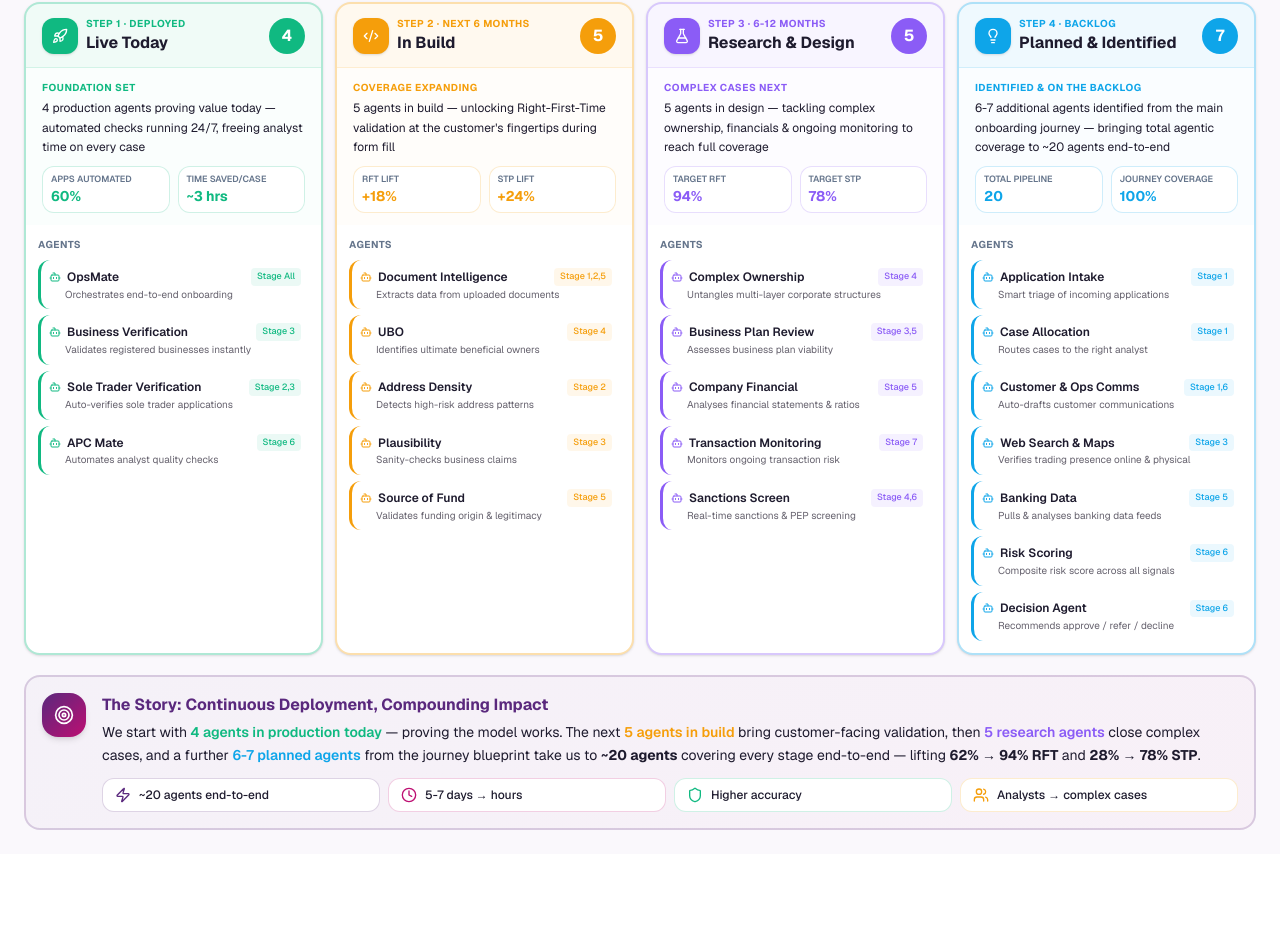
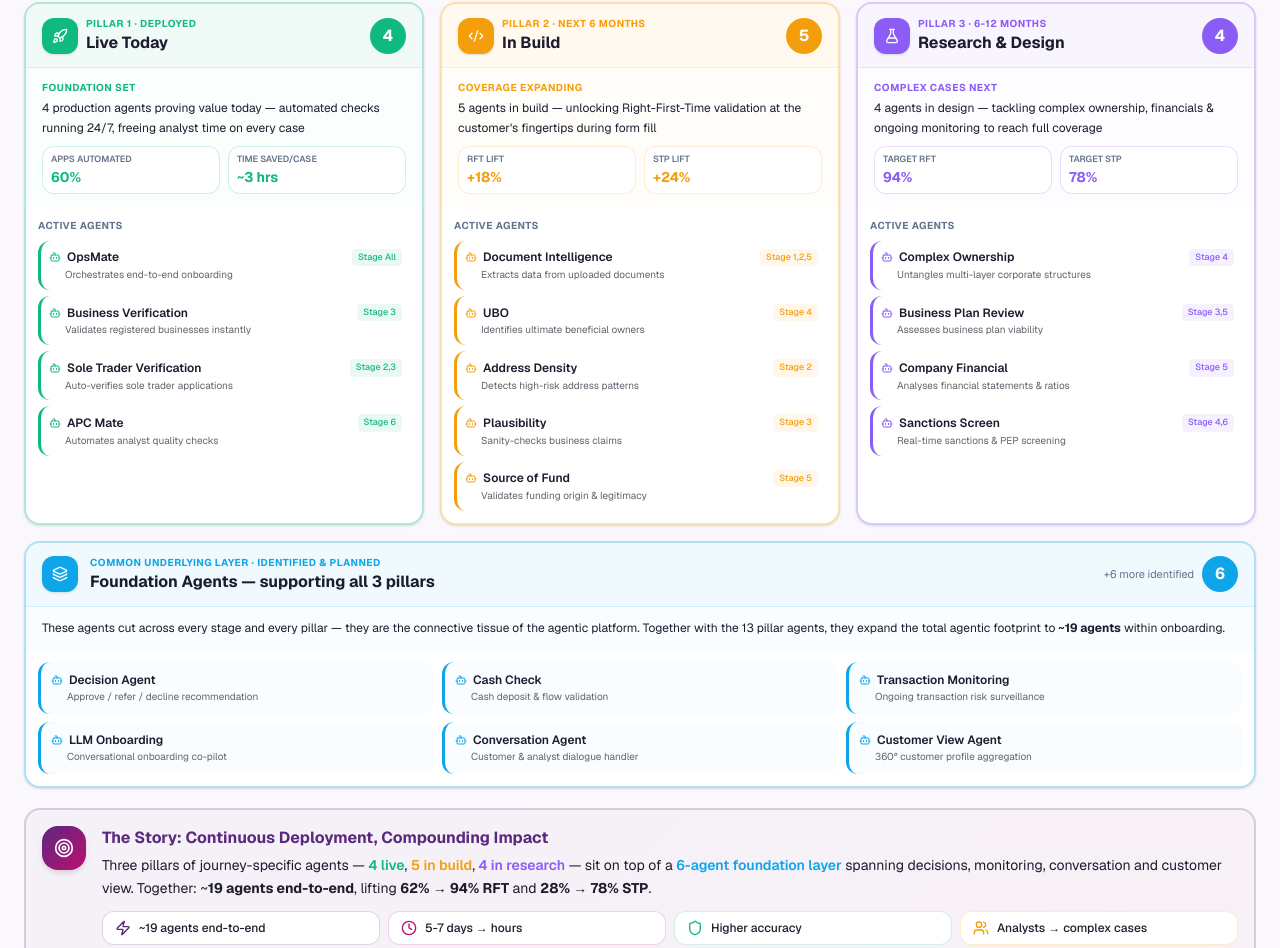
Before and after one commit to freakymind/commercial-onboarding-agentic, a Next.js app: page /story in a window 1280 px wide. Shown: the part 301-1249 px from the top of the page. Before the commit the page ends 1155 px from the top, so only its background shows below. Built offline with nearby package versions, Linux system fonts and the light colour scheme.

Commit message:
feat: enhance layout with foundation layer and executive summary
Add cross-cutting agents foundation band and update executive summary.

```diff
--- a/components/agent-story.tsx
+++ b/components/agent-story.tsx
@@ -4,7 +4,6 @@ import {
   Rocket,
   Code2,
   FlaskConical,
-  Lightbulb,
   Bot,
   Clock,
   Shield,
@@ -13,6 +12,7 @@ import {
   ArrowRight,
   Target,
   Zap,
+  Layers,
 } from "lucide-react"
 
 const NW = {
@@ -21,7 +21,7 @@ const NW = {
   live: "#10b981",
   dev: "#f59e0b",
   research: "#8b5cf6",
-  planned: "#0ea5e9",
+  foundation: "#0ea5e9",
   bg: "#faf8fc",
   text: "#1e1b2e",
   muted: "#64748b",
@@ -38,7 +38,7 @@ const JOURNEY_STAGES = [
   { id: 7, label: "TM Setup" },
 ]
 
-/* ---------- Agents grouped by status, with stage coverage ---------- */
+/* ---------- 3 Pillars: Active agents working today / next / later ---------- */
 const LIVE_AGENTS = [
   { name: "OpsMate", impact: "Orchestrates end-to-end onboarding", stages: [1, 2, 3, 4, 5, 6, 7] },
   { name: "Business Verification", impact: "Validates registered businesses instantly", stages: [3] },
@@ -58,19 +58,17 @@ const RESEARCH_AGENTS = [
   { name: "Complex Ownership", impact: "Untangles multi-layer corporate structures", stages: [4] },
   { name: "Business Plan Review", impact: "Assesses business plan viability", stages: [3, 5] },
   { name: "Company Financial", impact: "Analyses financial statements & ratios", stages: [5] },
-  { name: "Transaction Monitoring", impact: "Monitors ongoing transaction risk", stages: [7] },
   { name: "Sanctions Screen", impact: "Real-time sanctions & PEP screening", stages: [4, 6] },
 ]
 
-/* ---------- Planned / Identified agents (from main journey) ---------- */
-const PLANNED_AGENTS = [
-  { name: "Application Intake", impact: "Smart triage of incoming applications", stages: [1] },
-  { name: "Case Allocation", impact: "Routes cases to the right analyst", stages: [1] },
-  { name: "Customer & Ops Comms", impact: "Auto-drafts customer communications", stages: [1, 6] },
-  { name: "Web Search & Maps", impact: "Verifies trading presence online & physical", stages: [3] },
-  { name: "Banking Data", impact: "Pulls & analyses banking data feeds", stages: [5] },
-  { name: "Risk Scoring", impact: "Composite risk score across all signals", stages: [6] },
-  { name: "Decision Agent", impact: "Recommends approve / refer / decline", stages: [6] },
+/* ---------- Foundation / Underlying agents that span the platform ---------- */
+const FOUNDATION_AGENTS = [
+  { name: "Decision Agent", impact: "Approve / refer / decline recommendation" },
+  { name: "Cash Check", impact: "Cash deposit & flow validation" },
+  { name: "Transaction Monitoring", impact: "Ongoing transaction risk surveillance" },
+  { name: "LLM Onboarding", impact: "Conversational onboarding co-pilot" },
+  { name: "Conversation Agent", impact: "Customer & analyst dialogue handler" },
+  { name: "Customer View Agent", impact: "360° customer profile aggregation" },
 ]
 
 const PHASE_IMPACT = {
@@ -95,24 +93,18 @@ const PHASE_IMPACT = {
   research: {
     headline: "Complex cases next",
     statement:
-      "5 agents in design — tackling complex ownership, financials & ongoing monitoring to reach full coverage",
+      "4 agents in design — tackling complex ownership, financials & ongoing monitoring to reach full coverage",
     metrics: [
       { label: "Target RFT", value: "94%" },
       { label: "Target STP", value: "78%" },
     ],
   },
-  planned: {
-    headline: "Identified & on the backlog",
-    statement:
-      "6-7 additional agents identified from the main onboarding journey — bringing total agentic coverage to ~20 agents end-to-end",
-    metrics: [
-      { label: "Total pipeline", value: "20" },
-      { label: "Journey coverage", value: "100%" },
-    ],
-  },
 }
 
 export function AgentStory() {
+  const totalActive = LIVE_AGENTS.length + DEV_AGENTS.length + RESEARCH_AGENTS.length
+  const totalAll = totalActive + FOUNDATION_AGENTS.length
+
   return (
     <div className="min-h-screen p-6" style={{ background: NW.bg }}>
       <div className="mx-auto max-w-7xl">
@@ -146,7 +138,6 @@ export function AgentStory() {
               <Legend color={NW.live} label="Live" />
               <Legend color={NW.dev} label="In Build" />
               <Legend color={NW.research} label="Research" />
-              <Legend color={NW.planned} label="Planned" />
             </div>
           </div>
 
@@ -155,7 +146,6 @@ export function AgentStory() {
               const liveCount = LIVE_AGENTS.filter((a) => a.stages.includes(stage.id)).length
               const devCount = DEV_AGENTS.filter((a) => a.stages.includes(stage.id)).length
               const researchCount = RESEARCH_AGENTS.filter((a) => a.stages.includes(stage.id)).length
-              const plannedCount = PLANNED_AGENTS.filter((a) => a.stages.includes(stage.id)).length
               return (
                 <div key={stage.id} className="flex flex-1 items-center">
                   <div className="flex flex-1 flex-col items-center">
@@ -175,7 +165,6 @@ export function AgentStory() {
                       {liveCount > 0 && <Dot color={NW.live} count={liveCount} />}
                       {devCount > 0 && <Dot color={NW.dev} count={devCount} />}
                       {researchCount > 0 && <Dot color={NW.research} count={researchCount} />}
-                      {plannedCount > 0 && <Dot color={NW.planned} count={plannedCount} />}
                     </div>
                   </div>
                   {i < JOURNEY_STAGES.length - 1 && (
@@ -187,8 +176,8 @@ export function AgentStory() {
           </div>
         </div>
 
-        {/* Four Phase Columns - Story Progression */}
-        <div className="grid gap-3 lg:grid-cols-4">
+        {/* Three Pillar Columns - Active agents working */}
+        <div className="grid gap-4 lg:grid-cols-3">
           <PhaseColumn
             phase="Live Today"
             phaseLabel="Deployed"
@@ -216,15 +205,74 @@ export function AgentStory() {
             impact={PHASE_IMPACT.research}
             stepNum={3}
           />
-          <PhaseColumn
-            phase="Planned & Identified"
-            phaseLabel="Backlog"
-            color={NW.planned}
-            icon={Lightbulb}
-            agents={PLANNED_AGENTS}
-            impact={PHASE_IMPACT.planned}
-            stepNum={4}
-          />
+        </div>
+
+        {/* Foundation Layer - cross-cutting agents underpinning the pillars */}
+        <div
+          className="mt-4 overflow-hidden rounded-2xl border-2 shadow-sm"
+          style={{ borderColor: `${NW.foundation}55`, background: "white" }}
+        >
+          <div
+            className="flex items-center justify-between px-4 py-3"
+            style={{ background: `${NW.foundation}10`, borderBottom: `1px solid ${NW.foundation}22` }}
+          >
+            <div className="flex items-center gap-3">
+              <div
+                className="flex size-9 items-center justify-center rounded-lg text-white shadow-sm"
+                style={{ background: NW.foundation }}
+              >
+                <Layers className="size-4" />
+              </div>
+              <div>
+                <div className="text-[10px] font-bold uppercase tracking-wider" style={{ color: NW.foundation }}>
+                  Common Underlying Layer · Identified & Planned
+                </div>
+                <div className="text-base font-bold" style={{ color: NW.text }}>
+                  Foundation Agents — supporting all 3 pillars
+                </div>
+              </div>
+            </div>
+            <div className="flex items-center gap-2">
+              <span className="text-[11px]" style={{ color: NW.muted }}>
+                +{FOUNDATION_AGENTS.length} more identified
+              </span>
+              <div
+                className="flex size-9 items-center justify-center rounded-full font-bold text-white"
+                style={{ background: NW.foundation }}
+              >
+                {FOUNDATION_AGENTS.length}
+              </div>
+            </div>
+          </div>
+
+          <div className="px-4 py-3" style={{ background: `${NW.foundation}05` }}>
+            <p className="text-xs leading-relaxed" style={{ color: NW.text }}>
+              These agents cut across every stage and every pillar — they are the connective tissue
+              of the agentic platform. Together with the {totalActive} pillar agents, they expand the
+              total agentic footprint to <span className="font-bold">~{totalAll} agents</span> within
+              onboarding.
+            </p>
+          </div>
+
+          <div className="grid gap-2 p-3 sm:grid-cols-2 lg:grid-cols-3">
+            {FOUNDATION_AGENTS.map((agent) => (
+              <div
+                key={agent.name}
+                className="rounded-lg p-2.5"
+                style={{ borderLeft: `3px solid ${NW.foundation}`, background: `${NW.foundation}06` }}
+              >
+                <div className="flex items-center gap-1.5">
+                  <Bot className="size-3 shrink-0" style={{ color: NW.foundation }} />
+                  <span className="text-xs font-semibold" style={{ color: NW.text }}>
+                    {agent.name}
+                  </span>
+                </div>
+                <p className="mt-0.5 pl-4 text-[10px] leading-snug text-muted-foreground">
+                  {agent.impact}
+                </p>
+              </div>
+            ))}
+          </div>
         </div>
 
         {/* Bottom executive summary */}
@@ -247,29 +295,29 @@ export function AgentStory() {
                 The Story: Continuous Deployment, Compounding Impact
               </h3>
               <p className="mt-1 text-sm leading-relaxed" style={{ color: NW.text }}>
-                We start with{" "}
+                Three pillars of journey-specific agents —{" "}
                 <span className="font-semibold" style={{ color: NW.live }}>
-                  4 agents in production today
+                  4 live
+                </span>
+                ,{" "}
+                <span className="font-semibold" style={{ color: NW.dev }}>
+                  5 in build
+                </span>
+                ,{" "}
+                <span className="font-semibold" style={{ color: NW.research }}>
+                  4 in research
                 </span>{" "}
-                — proving the model works. The next{" "}
-                <span className="font-semibold" style={{ color: NW.dev }}>
-                  5 agents in build
+                — sit on top of a{" "}
+                <span className="font-semibold" style={{ color: NW.foundation }}>
+                  {FOUNDATION_AGENTS.length}-agent foundation layer
                 </span>{" "}
-                bring customer-facing validation, then{" "}
-                <span className="font-semibold" style={{ color: NW.research }}>
-                  5 research agents
-                </span>{" "}
-                close complex cases, and a further{" "}
-                <span className="font-semibold" style={{ color: NW.planned }}>
-                  6-7 planned agents
-                </span>{" "}
-                from the journey blueprint take us to{" "}
-                <span className="font-bold">~20 agents</span> covering every stage end-to-end —
-                lifting <span className="font-bold">62% → 94% RFT</span> and{" "}
+                spanning decisions, monitoring, conversation and customer view. Together: ~
+                <span className="font-bold">{totalAll} agents end-to-end</span>, lifting{" "}
+                <span className="font-bold">62% → 94% RFT</span> and{" "}
                 <span className="font-bold">28% → 78% STP</span>.
               </p>
               <div className="mt-3 grid grid-cols-2 gap-2 md:grid-cols-4">
-                <SummaryStat icon={Zap} label="~20 agents end-to-end" color={NW.primary} />
+                <SummaryStat icon={Zap} label={`~${totalAll} agents end-to-end`} color={NW.primary} />
                 <SummaryStat icon={Clock} label="5-7 days → hours" color={NW.accent} />
                 <SummaryStat icon={Shield} label="Higher accuracy" color={NW.live} />
                 <SummaryStat icon={Users} label="Analysts → complex cases" color={NW.dev} />
@@ -318,7 +366,7 @@ function PhaseColumn({
             </div>
             <div>
               <div className="text-[10px] font-bold uppercase tracking-wider" style={{ color }}>
-                Step {stepNum} · {phaseLabel}
+                Pillar {stepNum} · {phaseLabel}
               </div>
               <div className="text-base font-bold" style={{ color: NW.text }}>
                 {phase}
@@ -363,7 +411,7 @@ function PhaseColumn({
       {/* Agent list */}
       <div className="p-3">
         <div className="mb-2 text-[10px] font-bold uppercase tracking-wider" style={{ color: NW.muted }}>
-          Agents
+          Active Agents
         </div>
         <div className="space-y-1.5">
           {agents.map((agent) => (
```
Also changed, not shown: story-3pillar.png (added).
